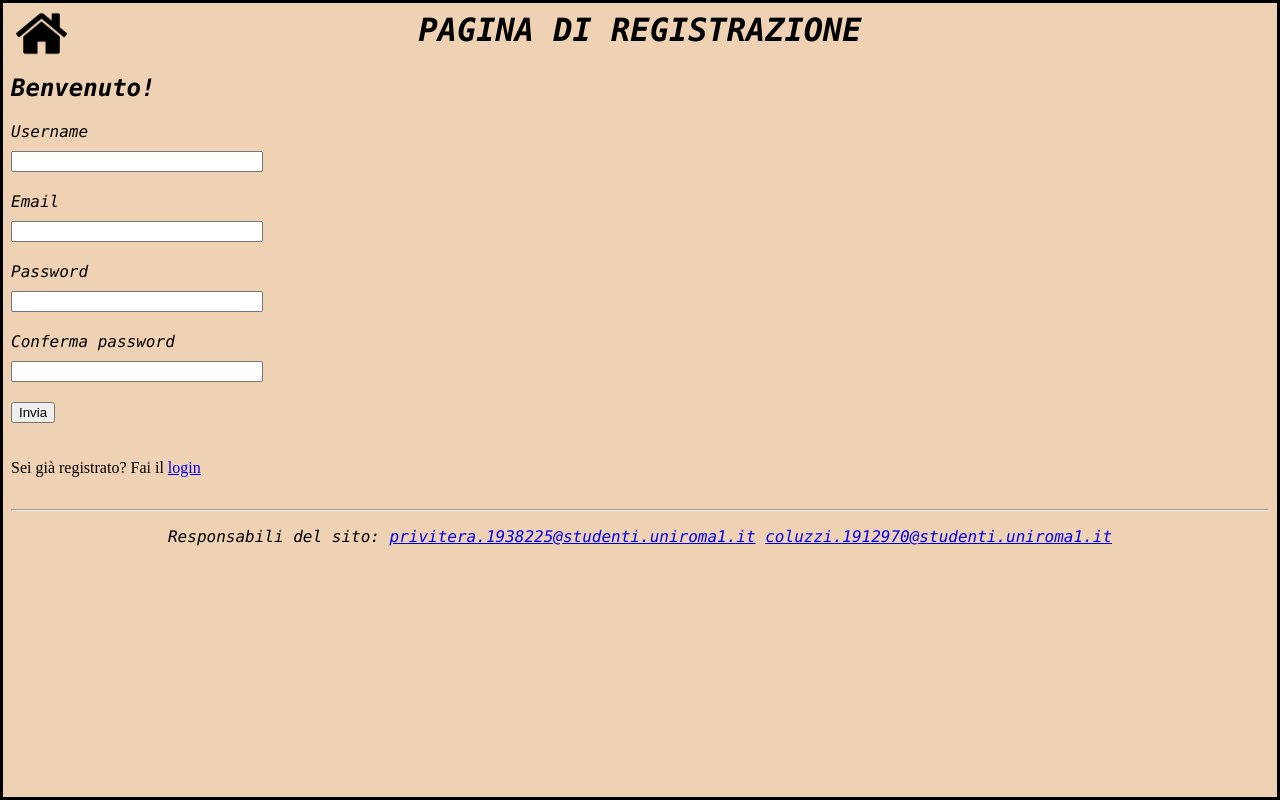
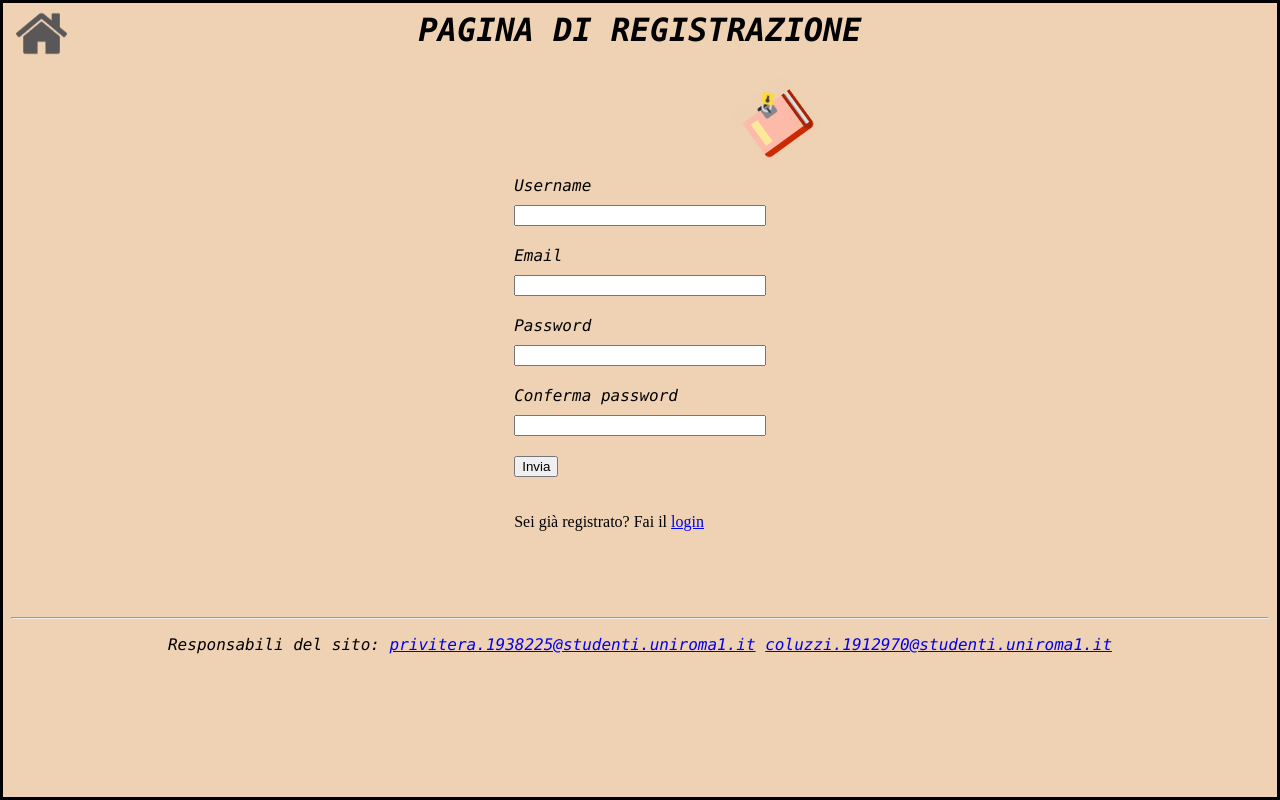
Before and after one commit to Ale00coluzzi/L_WEB2022-2023, a PHP site: page /register.php in a window 1280 px wide. Run offline with PHP 8.4, Linux system fonts and the light colour scheme.

Commit message:
advanced css elements

```diff
--- a/2-homework/register.php
+++ b/2-homework/register.php
@@ -22,11 +22,16 @@
     <h1 class="titolo">PAGINA DI REGISTRAZIONE</h1>
 
 <div class="home">
-    <a href = "homepage.php"><img src = "res/IMG_GIF/home.png" alt="home.png" width="10%"/></a>
+    <a href = "homepage.php"><img src = "res/IMG_GIF/home3.png" alt="home.png" width="10%"/></a>
 </div>
 
+<div class="rotating-figure">
+    <img src="res/IMG_GIF/locked_book.png" alt="locked_book.png" width="80%"/> </a>
+</div>
+
+<div class="container_reg">
+
     <form action = "res/PHP/register.php" method="POST">
-    <h2>Benvenuto!</h2>
 
         <?php
             if(isset($_SESSION['errore']) && $_SESSION['errore'] == 'true'){//isset verifica se errore è settata
@@ -62,6 +67,7 @@
 
          <p>Sei già registrato? Fai il <a href="login.php">login</p></a>
     </form>
+</div>
 
 <hr/>
 <div class="crediti">
--- a/2-homework/res/CSS/external_hmp.css
+++ b/2-homework/res/CSS/external_hmp.css
@@ -72,6 +72,7 @@ h2{
     background-color: white;
     display: inline-block;
     border-style: solid;
+    border-radius:25px;
     margin-inline-start: 150px;        /*distanza tra la fine della prima casella e l'inizio dell'altra*/
     list-style: none;
   }
--- a/2-homework/res/CSS/external_hmp_dark.css
+++ b/2-homework/res/CSS/external_hmp_dark.css
@@ -74,6 +74,7 @@ h2{
     background-color:#1a1a1a;
     display: inline-block;
     border-style: solid;
+    border-radius:25px;
     margin-inline-start: 150px;        /*distanza tra la fine della prima casella e l'inizio dell'altra*/
     list-style: none;
   }
--- a/2-homework/res/CSS/external_leg.css
+++ b/2-homework/res/CSS/external_leg.css
@@ -39,6 +39,7 @@ h2{
     background-color: white;
     display: inline-block;
     border-style: solid;
+    border-radius:25px;
     text-align: center;
     margin-left: 30%;
 }
--- a/2-homework/res/CSS/external_leg_dark.css
+++ b/2-homework/res/CSS/external_leg_dark.css
@@ -41,6 +41,7 @@ h2{
     background-color:gray;
     display: inline-block;
     border-style: solid;
+    border-radius:25px;
     text-align: center;
     margin-left: 30%;
 }
--- a/2-homework/res/CSS/external_log.css
+++ b/2-homework/res/CSS/external_log.css
@@ -5,6 +5,8 @@ html{
 body{
     background-color: rgb(239, 209, 179);
 }
+
+
 .titolo{
     font-family: 'Monaco', monospace;
     font-style: oblique;
@@ -38,6 +40,36 @@ h3{
     left:16px;
 }
 
+.container{
+    display: flex;
+    justify-content: center;
+    align-items: center;
+    height: 100vh;
+}
+
+.container_reg{
+    margin-top:80px;
+    display: flex;
+    justify-content: center;
+    align-items: center;
+    height: 60vh;
+}
+.rotating-figure {
+    position:absolute;
+    top: 80px;
+    left:730px;
+    width: 80px;
+    animation: rotate 4s infinite linear;
+  }
+
+  @keyframes rotate {
+    from {
+      transform: rotate(0deg);
+    }
+    to {
+      transform: rotate(360deg);
+    }
+  }
 form{
     display:flex;
     flex-direction: column;
@@ -54,6 +86,7 @@ input{
     margin-bottom: 20px;
 }
 
+
 .crediti{
     font-family: 'Monaco', monospace;
     font-style: oblique;
```
Also changed, not shown: 2-homework/login.php (+7 -2 lines), 2-homework/res/CSS/external_log_dark.css (+29 -0 lines), 2-homework/res/IMG_GIF/desk.png (added), 2-homework/res/IMG_GIF/locked_book.png (added). Lines whose indentation alone changed are shown as unchanged.
